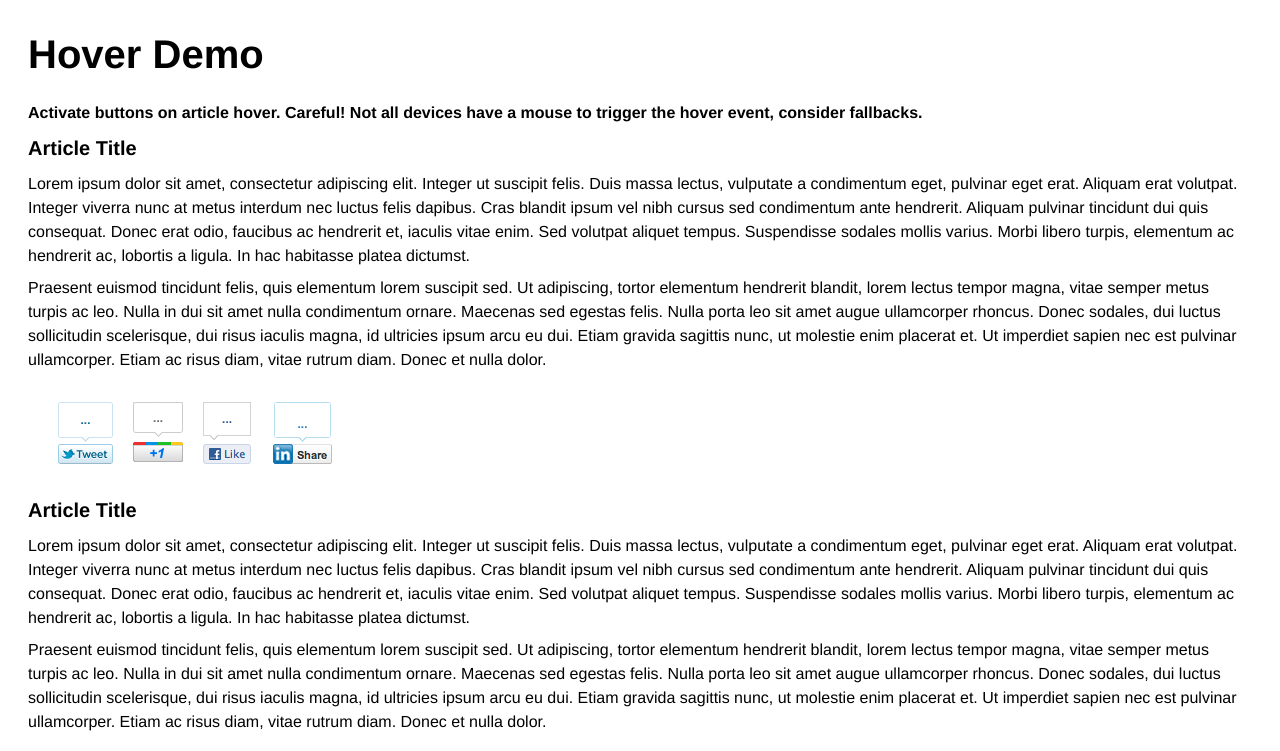
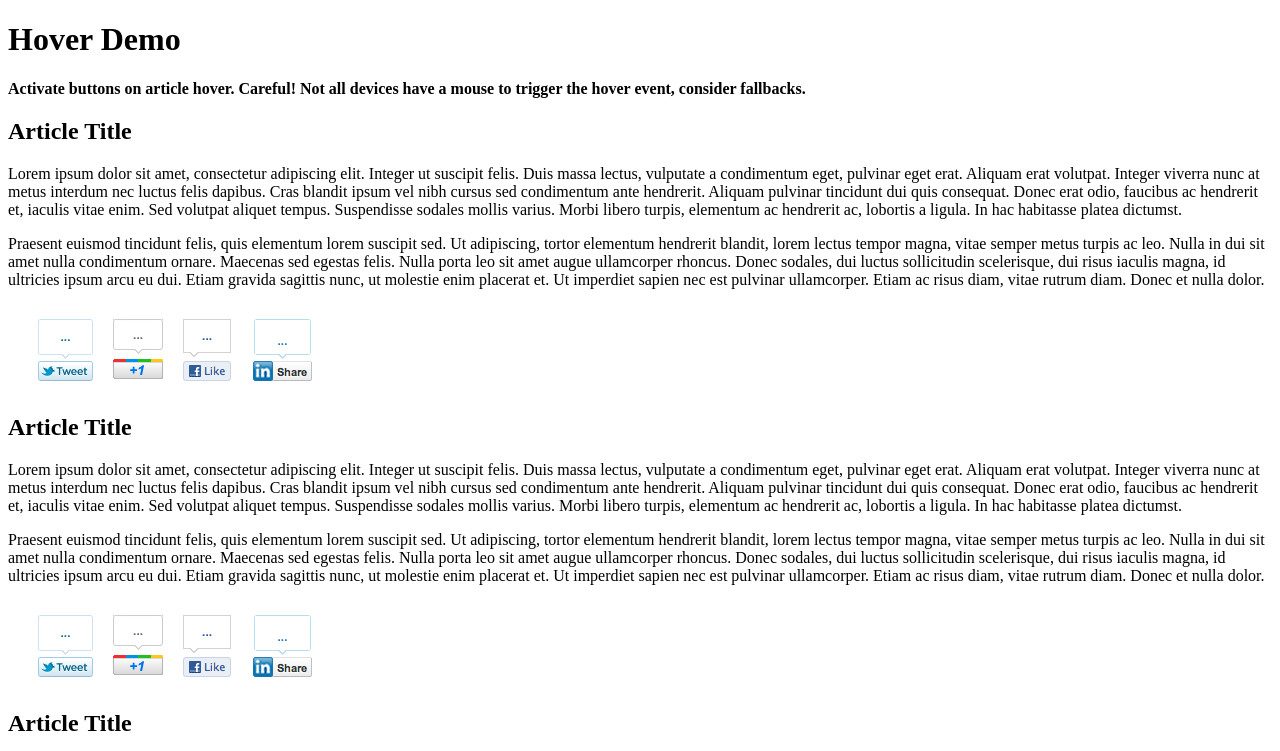
Before and after one commit to tmort/Socialite, a plain HTML site: page demo/hover.html in a window 1280 px wide. Shown: the top 751 px of the page. Drawn offline with nearby package versions, Linux system fonts and the light colour scheme.

Commit message:
Fixed socialite.js URL to point to the local copy. Removed unneeded body styling inside demo.css.

```diff
--- a/demo/demo.css
+++ b/demo/demo.css
@@ -1,14 +1,6 @@
 .cf:after { visibility: hidden; display: block; font-size: 0; content: " "; clear: both; height: 0; }
 * html .cf { zoom: 1; }
 *:first-child+html .cf { zoom: 1; }
-
-body { font-family: 'Helvetica Neue', Arial, sans-serif; padding: 1.25em; font-size: 100%; line-height: 1;  -webkit-text-size-adjust: 100%; -ms-text-size-adjust: 100%; }
-
-h1 { font-size: 2.5em; line-height: 1.333em; margin: 0 0 0.5em 0; }
-h2 { font-size: 1.25em; line-height: 1.333em; margin: 0.5em 0; }
-
-.text p, .text li { font-size: 1em; line-height: 1.5em; margin: 0 0 0.5em 0; }
-.text li { margin: 0 0 0.25em 0; }
 
 .vhidden { border: 0; clip: rect(0 0 0 0); height: 1px; margin: -1px; overflow: hidden; padding: 0; position: absolute; width: 1px; }
 
--- a/index.html
+++ b/index.html
@@ -240,7 +240,7 @@ Socialite.widget('network', 'widget', params);
       </footer>
     </div>
     <script src="https://ajax.googleapis.com/ajax/libs/jquery/1.7.1/jquery.min.js"></script>
-    <script src="http://tmort.github.io/Socialite/socialite.js"></script>
+    <script src="socialite.js"></script>
     <script>
 
     // Only use jQuery if the website already makes extensive use of it!
```
